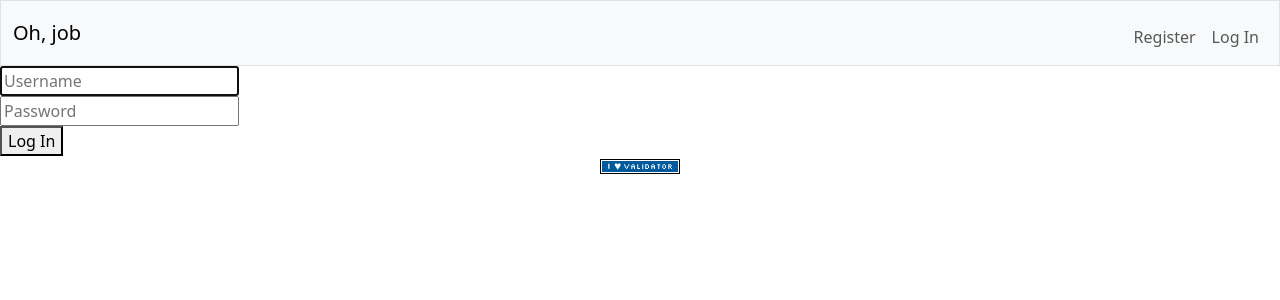
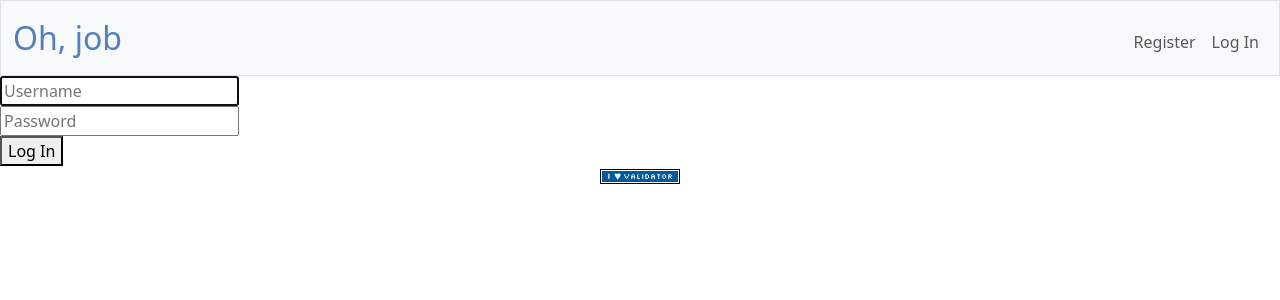
Before and after one commit to nguyen451/Oh-job, a Flask app: page /login in a window 1280 px wide. Shown: the top 300 px of the page. Run offline with Flask 3, Linux system fonts and the light colour scheme; some libraries are stand-ins or nearby versions.

Commit message:
add style.css

```diff
--- /dev/null
+++ b/static/styles.css
@@ -0,0 +1,27 @@
+/* Size for brand */
+nav .navbar-brand {
+    font-size: xx-large;
+}
+
+/* Colors for brand */
+nav .navbar-brand .blue {
+    color: #537fbe;
+}
+
+nav .navbar-brand .red {
+    color: #ea433b;
+}
+
+nav .navbar-brand .yellow {
+    color: #f5b82e;
+}
+
+nav .navbar-brand .green {
+    color: #2e944b;
+}
+
+
+#password {
+    color: #5F9EA0;
+    text-decoration: none;
+}
--- a/templates/layout.html
+++ b/templates/layout.html
@@ -4,14 +4,16 @@
     <head>
 
         <meta charset="utf-8">
-        <meta name="viewpoint" content="initial-scale=1, width=device-width">
+        <meta name="viewport" content="initial-scale=1, width=device-width">
 
-        <!--http://getbootstrap.com/docs/5.3/ -->
+        <!-- http://getbootstrap.com/docs/5.3/ -->
         <link href="https://cdn.jsdelivr.net/npm/bootstrap@5.3.3/dist/css/bootstrap.min.css" rel="stylesheet" integrity="sha384-QWTKZyjpPEjISv5WaRU9OFeRpok6YctnYmDr5pNlyT2bRjXh0JMhjY6hW+ALEwIH" crossorigin="anonymous">
         <script src="https://cdn.jsdelivr.net/npm/bootstrap@5.3.3/dist/js/bootstrap.bundle.min.js" integrity="sha384-YvpcrYf0tY3lHB60NNkmXc5s9fDVZLESaAA55NDzOxhy9GkcIdslK1eN7N6jIeHz" crossorigin="anonymous"></script>
-        <!--https://favicon.io/emoji-favicons/direct-hit/ -->
-         <link href="/static/favicon.ico" rel="icon">
-         <link href="/static/styles.css" rel="stylesheet">
+
+        <!-- https://favicon.io/emoji-favicons/money-bag/ -->
+        <link href="/static/favicon.ico" rel="icon">
+
+        <link href="/static/styles.css" rel="stylesheet">
 
         <title>Oh, job! {% block title %}{% endblock %}</title>
 
```
